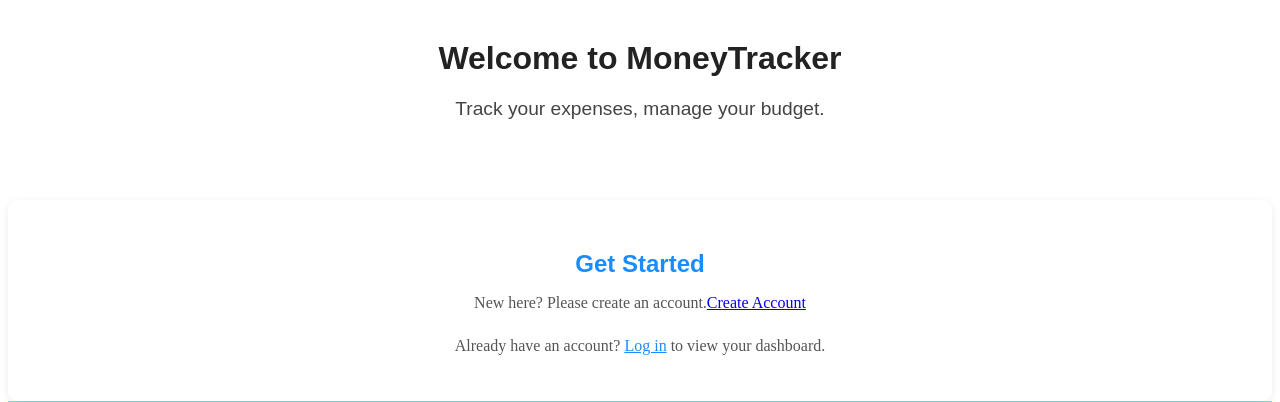
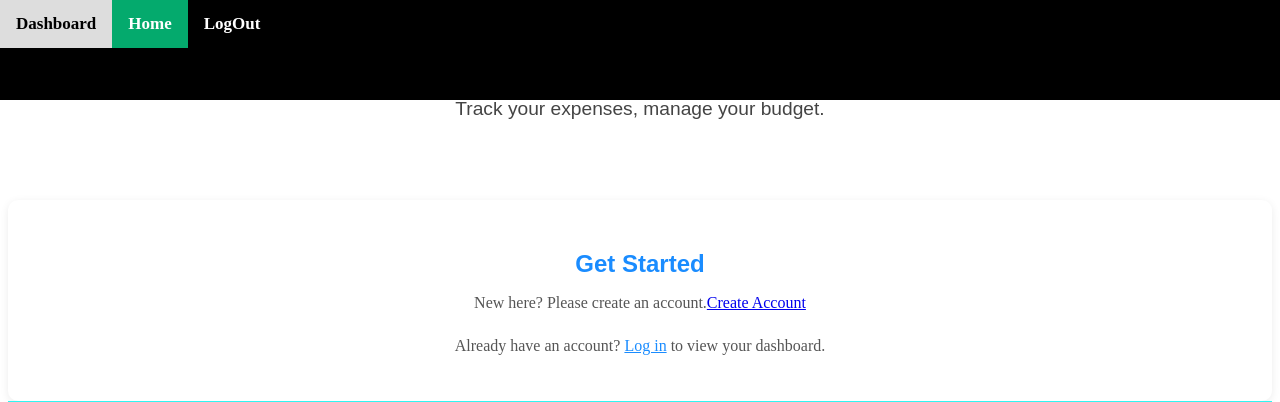
Before and after one commit to mohsen481/django_moneytracker_project, a Django app: page /home/ in a window 1280 px wide. Shown: the top 402 px of the page. Run offline with Django 5.2, Linux system fonts and the light colour scheme.

Commit message:
add navbar to pages

```diff
--- a/Moneytracker/settings.py
+++ b/Moneytracker/settings.py
@@ -121,4 +121,4 @@ STATIC_URL = "static/"
 # https://docs.djangoproject.com/en/5.2/ref/settings/#default-auto-field
 
 DEFAULT_AUTO_FIELD = "django.db.models.BigAutoField"
-LOGIN_URL='/expenses/accounts/login/'
+LOGIN_URL='/home/accounts/login/'
--- a/expenses/static/expenses/style.css
+++ b/expenses/static/expenses/style.css
@@ -1,3 +1,23 @@
-body {
-    background: gray;
-}
+.container {
+            background-color: black;
+            text-align: center;
+            height: 100px;
+            overflow: hidden;
+        }
+        .container a {
+            float: left;
+            color:white;
+            font-weight: bold;
+            font-size: 17px;
+            text-decoration: none;
+            padding: 14px 16px;
+        }
+        .container a:hover {
+            background-color: #ddd;
+            color: black;
+
+        }
+        .container a.active {
+            background-color: #04AA6D;
+            color: white;
+        }
--- a/expenses/templates/expenses/HomePage.html
+++ b/expenses/templates/expenses/HomePage.html
@@ -1,6 +1,8 @@
 <!DOCTYPE html>
 <html>
+    {% load static %}
     <head>
+        <link rel="stylesheet" href="{% static 'expenses/style.css' %}">
         <style>
             .divclass {background-color: rgb(47, 245, 242);
                        height: 100px;
@@ -12,7 +14,11 @@
         </style>
     </head>
     <body>
-        <!--write a html-css for home page-->
+        <div class="container" style="position: absolute; top: 0; left: 0; width: 100%; z-index: 10;">
+        <a  href="{% url 'dashboard' %}">Dashboard</a>
+        <a class="active" href="#">Home</a>
+        <a href="{% url 'login' %}">LogOut</a>
+    </div>
         <h1 style="text-align:center; margin-top:40px; font-family:sans-serif; color:#222;">
             Welcome to MoneyTracker
         </h1>
--- a/expenses/urls.py
+++ b/expenses/urls.py
@@ -6,7 +6,7 @@ urlpatterns=[
                 path("recent/<int:days>/",views.show_recent_transactions,name="recent"),
                 path("accounts/login/",views.login_view,name="login"),
                 path("accounts/register/",views.register_view,name="register"),
-                path("dashbord/",views.dashbord,name="dashbord"),
+                path("dashboard/",views.dashboard,name="dashboard"),
                 path("reports/",views.reports,name="reports"),
 
 
--- a/expenses/views.py
+++ b/expenses/views.py
@@ -52,9 +52,9 @@ def register_view(request):
         return redirect("index")
     return render(request,"expenses/accounts/register.html")
 @login_required
-def dashbord(request):
+def dashboard(request):
     username=request.user
-    return render(request,"expenses/dashbord.html",{"username":username})
+    return render(request,"expenses/dashboard.html",{"username":username})
 @login_required
 @require_GET
 def reports(request):
```
Also changed, not shown: expenses/templates/expenses/dashboard.html (renamed from expenses/templates/expenses/dashbord.html, +32 -1 lines), expenses/tests.py (+5 -6 lines).
